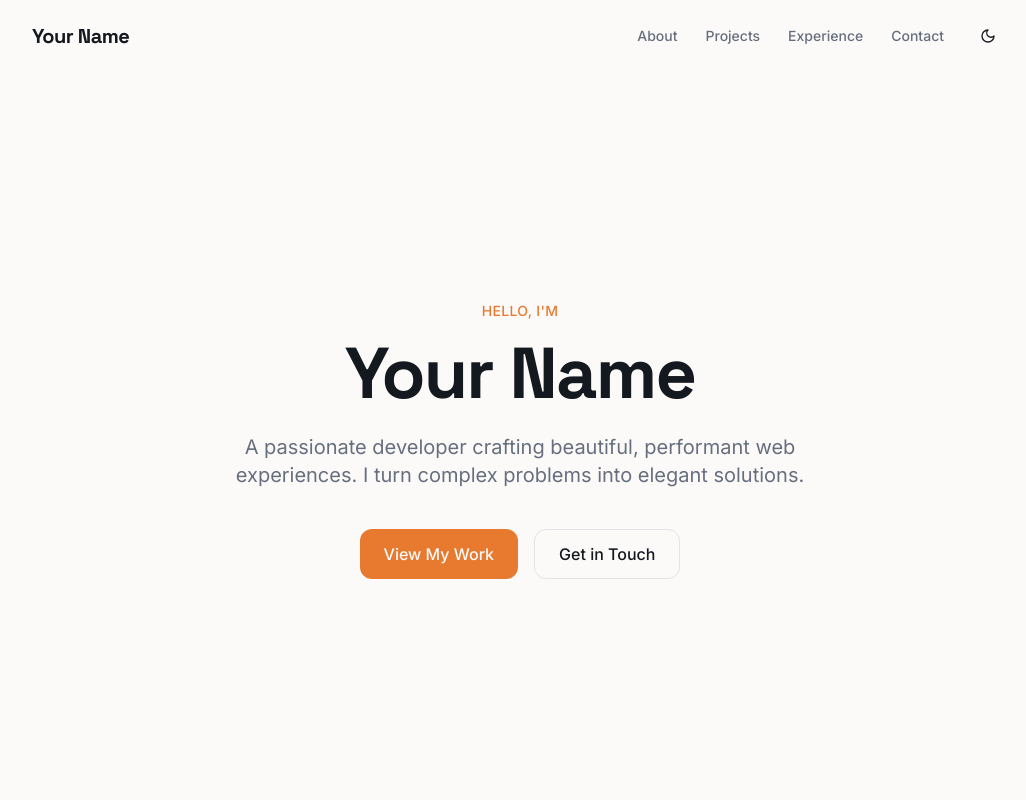
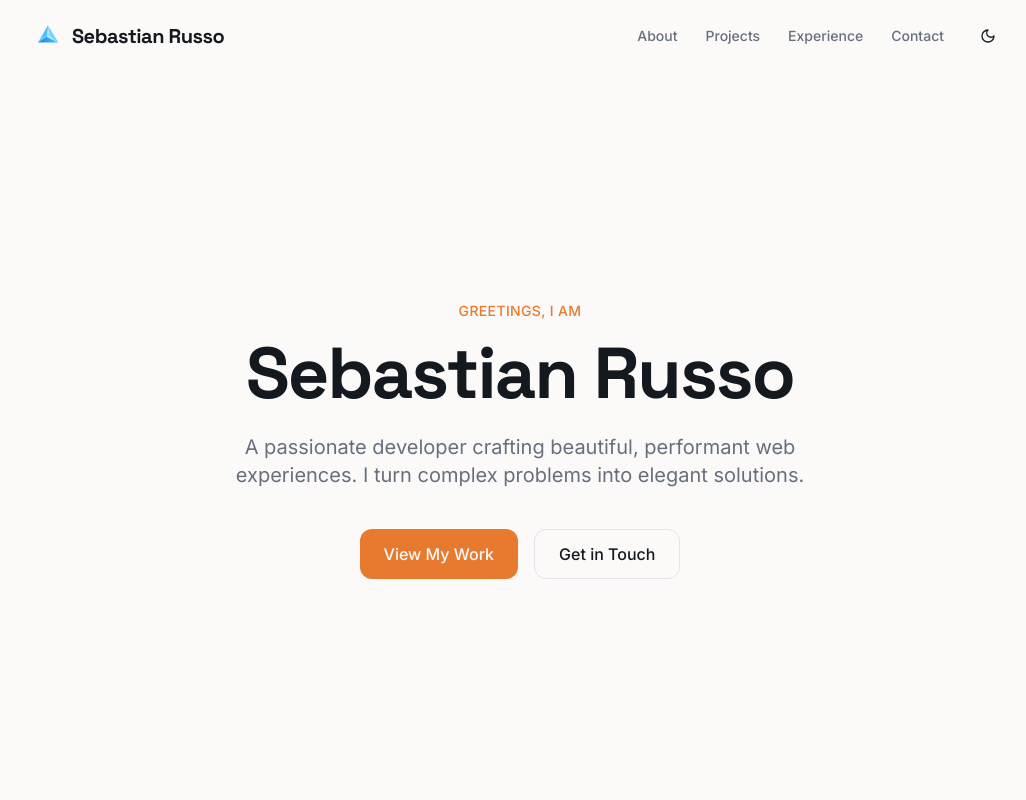
Before and after one commit to Rouxxel/per_web_venzer, a React (Vite) app in the folder frontend/: page / in a window 1280 px wide. Shown: the top 800 px of the page, without its empty margins (120-1146 px from the left). Built offline with nearby package versions, Linux system fonts and the light colour scheme; the HTML template or start-up script is replaced by a standard one.

Commit message:
Start implementing information

```diff
--- a/frontend/src/components/Footer.tsx
+++ b/frontend/src/components/Footer.tsx
@@ -5,7 +5,7 @@ const Footer = () => {
     <footer className="border-t border-border py-8 px-6">
       <div className="container mx-auto max-w-5xl flex flex-col sm:flex-row items-center justify-between gap-4">
         <p className="text-sm text-muted-foreground">
-          © {new Date().getFullYear()} Your Name. All rights reserved.
+          © {new Date().getFullYear()} Sebastian Russo. All rights reserved.
         </p>
         <div className="flex gap-4">
           <a
--- a/frontend/src/components/Navbar.tsx
+++ b/frontend/src/components/Navbar.tsx
@@ -55,9 +55,10 @@ const Navbar = () => {
       <nav className="container mx-auto px-6 py-4 flex items-center justify-between max-w-5xl">
         <button
           onClick={() => handleClick("#hero")}
-          className="text-xl font-bold font-heading tracking-tight text-foreground hover:text-primary transition-colors"
+          className="flex items-center gap-2 text-xl font-bold font-heading tracking-tight text-foreground hover:text-primary transition-colors"
         >
-          Your Name
+          <img src="/images/logo.png" alt="" className="h-8 w-8 rounded-full object-cover" />
+          Sebastian Russo
         </button>
 
         {/* Desktop nav */}
--- a/frontend/src/sections/Hero.tsx
+++ b/frontend/src/sections/Hero.tsx
@@ -13,7 +13,7 @@ const Hero = () => {
           transition={{ duration: 0.5 }}
           className="text-primary font-medium mb-4 tracking-wide uppercase text-sm"
         >
-          Hello, I'm
+          Greetings, I am
         </motion.p>
 
         <motion.h1
@@ -22,7 +22,7 @@ const Hero = () => {
           transition={{ duration: 0.5, delay: 0.15 }}
           className="text-5xl sm:text-6xl lg:text-7xl font-bold font-heading tracking-tight text-foreground mb-6"
         >
-          Your Name
+          Sebastian Russo
         </motion.h1>
 
         <motion.p
```
